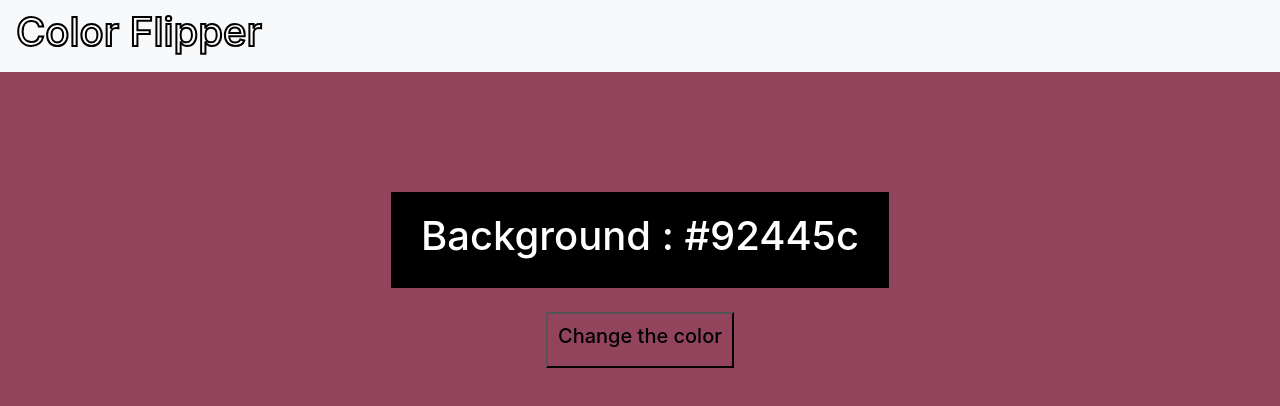
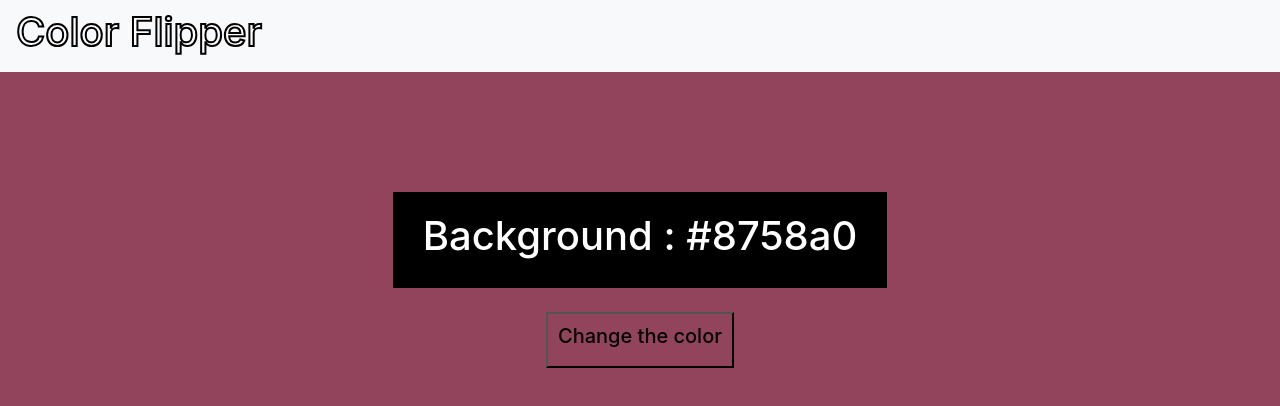
Before and after one commit to santushtisharma10/Color-Flipper, a plain HTML site: page index.html in a window 1280 px wide. Drawn offline with nearby package versions, Linux system fonts and the light colour scheme.

Commit message:
Update index.html

```diff
--- a/index.html
+++ b/index.html
@@ -18,7 +18,7 @@
         <div class="row text-center padding">
 
 
-                <div class="center"><h3>Background : <span id ="changecolor">#92445c</span> </h3></div>
+                <div class="center"><h3>Background : <span id ="changecolor">#8758a0</span> </h3></div>
 
         </div>
         <br>
```
